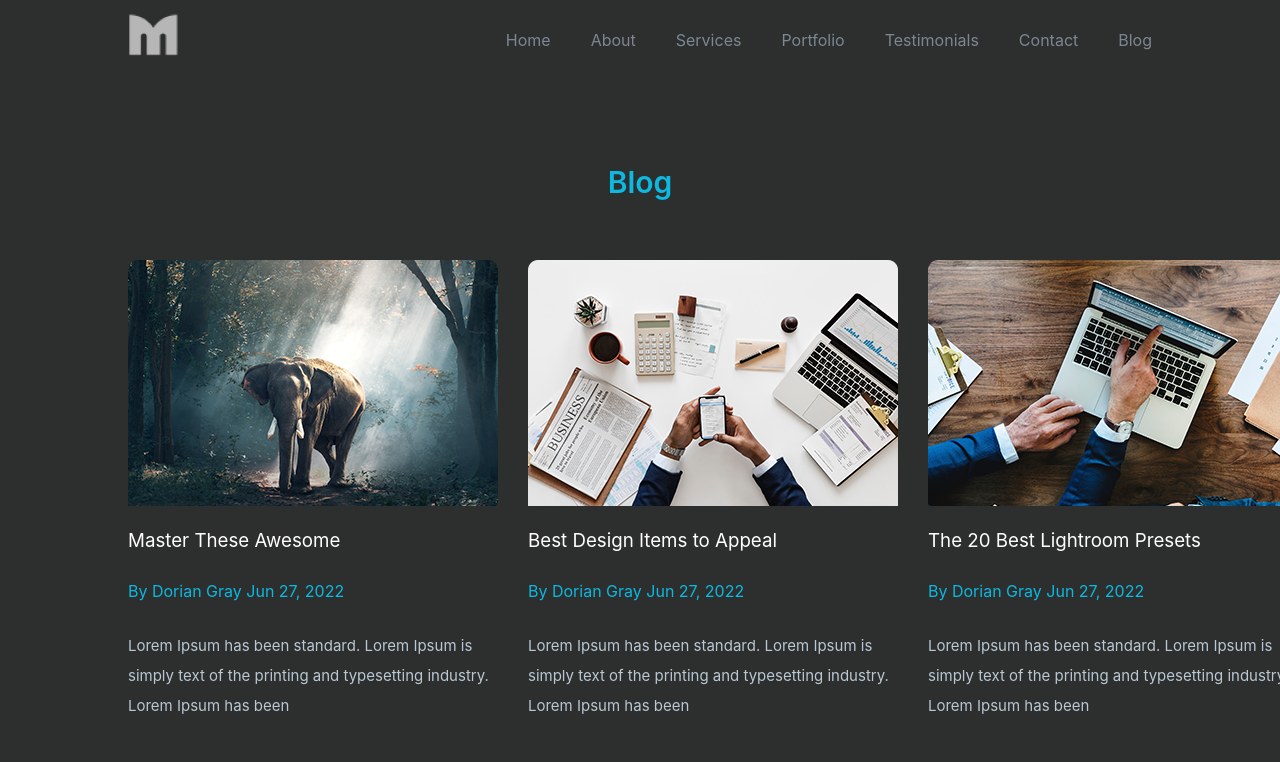
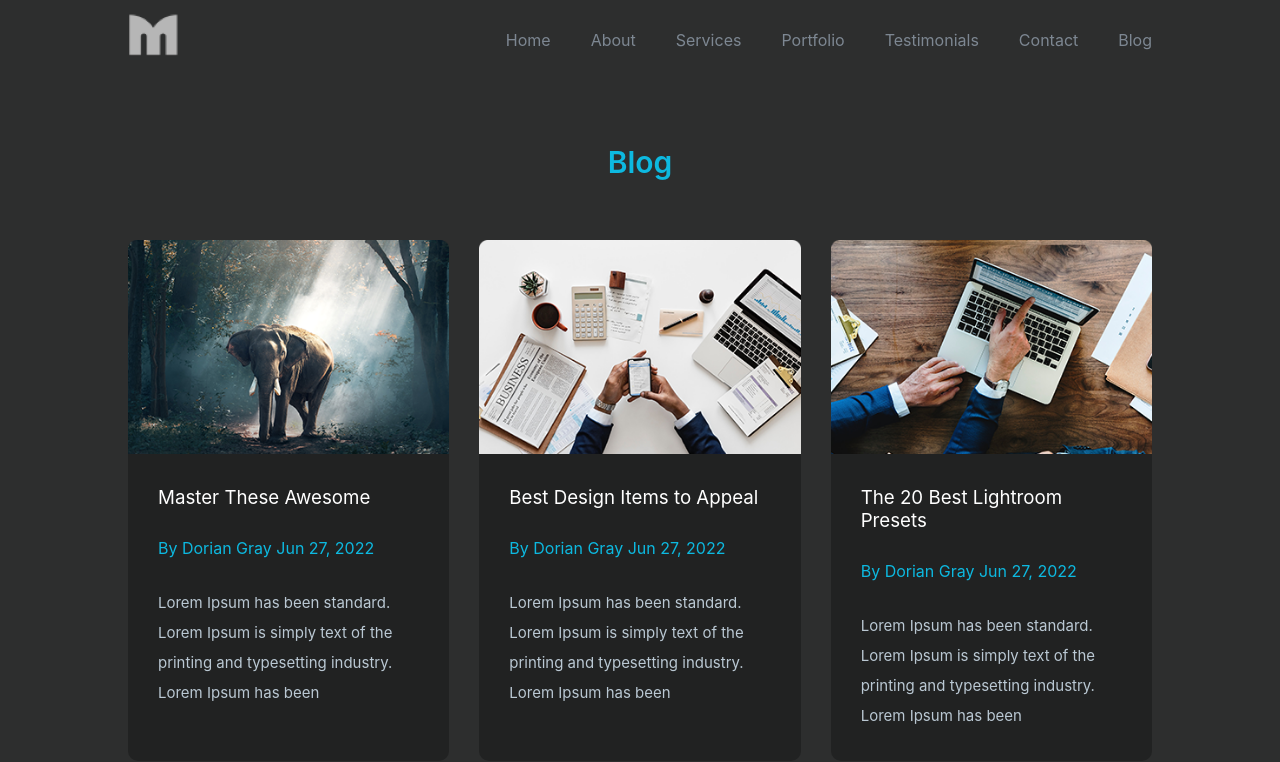
Before and after one commit to MahFinaritra/mahfinaritra, a React (Create React App) app: page /blog in a window 1280 px wide. Shown: the top 762 px of the page. Built offline with nearby package versions, Linux system fonts and the light colour scheme.

Commit message:
resolution conflit

```diff
--- a/src/components/pages/Portfolio.jsx
+++ b/src/components/pages/Portfolio.jsx
@@ -8,6 +8,8 @@ const allCategory = ['all', ...new Set(portfolio.map((item) => item.category))]
 export const Portfolio = () => {
     const [list, setLists] = useState(portfolio)
     const [category, setCategory] = useState(allCategory)
+    console.log(setCategory)
+
     const filterItems = (category) => {
         const newItems = portfolio.filter((item) => item.category === category)
         setLists(newItems)
--- a/src/index.css
+++ b/src/index.css
@@ -311,6 +311,7 @@ article .box:hover .overlay::after{
   align-items: center;
   justify-content: center;
   text-align: center;
+  padding-bottom: 150px;/*----nisy namboarina----tsy nisy*/
 }
 
 .testimonials::after {
@@ -319,7 +320,6 @@ article .box:hover .overlay::after{
 
 .testimonials .box{
   max-width: 60%;
-  margin: auto;
 }
 
 .testimonials i{
@@ -357,3 +357,17 @@ label {
 }
 
 /*--------------testimonials-----------------*/
+/*--------------blog-----------------*/
+.blog img {
+  width: 100%;
+}
+
+.blog .box {
+  background-color: var(--primaryBackground);
+  border-radius: 10px;
+}
+
+.blog .text {
+  padding: 10px 30px;
+}
+/*--------------blog-----------------*/
```
